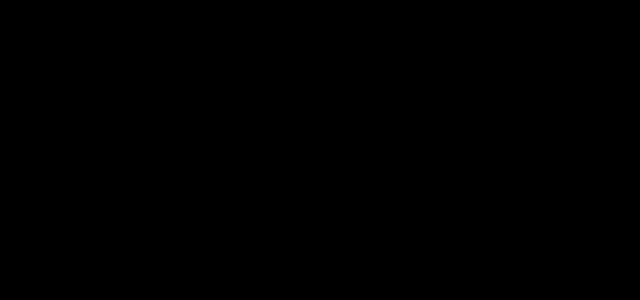
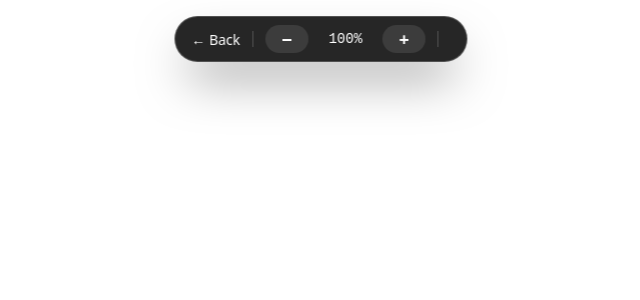
Before and after one commit to garyhogarth/zoner, a React (Vite) app: page /#/preview in a window 1280 px wide. Shown: the top 300 px of the page, without its empty margins (319-959 px from the left). Built offline with nearby package versions, Linux system fonts and the light colour scheme.

Commit message:
feat: remove logging, add toolbar auto-hide on blur

```diff
--- a/electron/main.ts
+++ b/electron/main.ts
@@ -30,12 +30,16 @@
 
 // IPC Handlers
 ipcMain.handle('get-sources', async () => {
-    const sources = await desktopCapturer.getSources({ types: ['screen'], thumbnailSize: { width: 300, height: 200 } })
+    const sources = await desktopCapturer.getSources({ types: ['screen', 'window'], thumbnailSize: { width: 300, height: 200 } })
     return sources.map(source => ({
         id: source.id,
         name: source.name,
         thumbnail: source.thumbnail.toDataURL()
     }))
+})
+
+ipcMain.on('log', (event, ...args) => {
+    console.log('[Renderer]', ...args)
 })
 
 
--- a/src/App.css
+++ b/src/App.css
@@ -1,3 +1,5 @@
+html,
+body,
 #root {
   width: 100%;
   height: 100%;
--- a/src/components/Preview.tsx
+++ b/src/components/Preview.tsx
@@ -1,10 +1,33 @@
-import { useEffect, useRef } from 'react'
+import { useEffect, useRef, useState } from 'react'
 import { useSearchParams, Link } from 'react-router-dom'
 
 export function Preview() {
   const [params] = useSearchParams()
   const sourceId = params.get('sourceId')
   const videoRef = useRef<HTMLVideoElement>(null)
+
+  // Panning state
+  const [pan, setPan] = useState({ x: 0, y: 0 })
+  const [scale, setScale] = useState(1)
+  const [isDragging, setIsDragging] = useState(false)
+  const [dragStart, setDragStart] = useState({ x: 0, y: 0 })
+
+  // Window focus state for toolbar visibility
+  const [isFocused, setIsFocused] = useState(true)
+
+  // Window focus detection
+  useEffect(() => {
+    const handleFocus = () => setIsFocused(true)
+    const handleBlur = () => setIsFocused(false)
+
+    window.addEventListener('focus', handleFocus)
+    window.addEventListener('blur', handleBlur)
+
+    return () => {
+      window.removeEventListener('focus', handleFocus)
+      window.removeEventListener('blur', handleBlur)
+    }
+  }, [])
 
   useEffect(() => {
     if (!sourceId) return
@@ -17,10 +40,6 @@
             mandatory: {
               chromeMediaSource: 'desktop',
               chromeMediaSourceId: sourceId,
-            //   minWidth: 1280,
-            //   maxWidth: 4000,
-            //   minHeight: 720,
-            //   maxHeight: 4000,
             }
           } as any
         })
@@ -29,6 +48,7 @@
           videoRef.current.srcObject = stream
           videoRef.current.onloadedmetadata = () => {
              videoRef.current?.play()
+             setPan({ x: 0, y: 0 })
           }
         }
       } catch (e) {
@@ -40,39 +60,169 @@
     startStream()
   }, [sourceId])
 
+  const handleMouseDown = (e: React.MouseEvent) => {
+    setIsDragging(true)
+    setDragStart({ x: e.clientX - pan.x, y: e.clientY - pan.y })
+  }
+
+  const handleMouseMove = (e: React.MouseEvent) => {
+    if (!isDragging) return
+    const newX = e.clientX - dragStart.x
+    const newY = e.clientY - dragStart.y
+    setPan({ x: newX, y: newY })
+  }
+
+  const handleMouseUp = () => {
+    setIsDragging(false)
+  }
+
+  const handleZoomIn = () => setScale(s => Math.min(s + 0.1, 5))
+  const handleZoomOut = () => setScale(s => Math.max(s - 0.1, 0.1))
+
   return (
-    <div className="relative w-screen h-screen bg-black overflow-hidden group">
-      {/* Overlay Header - fades out when not hovering possibly, or just stays */}
-      <div className="absolute top-0 left-0 right-0 p-4 z-20 flex justify-between items-start bg-gradient-to-b from-black/50 to-transparent pointer-events-none transition-opacity duration-300 opacity-0 group-hover:opacity-100">
-          <Link to="/" className="pointer-events-auto bg-black/50 hover:bg-black/70 text-white px-3 py-1 rounded backdrop-blur-sm transition-colors text-sm font-medium">
-            ← Back
-          </Link>
-          <div className="text-xs text-white/50 pointer-events-auto bg-black/30 px-2 py-0.5 rounded">{sourceId}</div>
-      </div>
-
-      {/* Video Container - Explicit Debugging Styles */}
+    <div
+      className="relative w-screen h-screen bg-black overflow-hidden"
+      style={{ position: 'fixed', inset: 0 }}
+    >
+      {/* Layer 1: Video (lowest) */}
+      <div
+        className="absolute inset-0 cursor-grab active:cursor-grabbing"
+        onMouseDown={handleMouseDown}
+        onMouseMove={handleMouseMove}
+        onMouseUp={handleMouseUp}
+        onMouseLeave={handleMouseUp}
+        style={{ zIndex: 1 }}
+      >
         <div
           style={{
-            position: 'fixed',
-            top: 0,
-            left: 0,
-            width: '100vw',
-            height: '100vh',
-            display: 'flex',
-            alignItems: 'center',
-            justifyContent: 'center',
-            zIndex: 0,
-            backgroundColor: 'black'
+            transform: `translate(${pan.x}px, ${pan.y}px) scale(${scale})`,
+            transformOrigin: 'top left',
+            width: 'fit-content',
+            height: 'fit-content',
+            willChange: 'transform',
           }}
+          className="transition-transform duration-75 ease-out"
         >
           <video
             ref={videoRef}
             style={{
-               width: '100%',
-               height: '100%',
-               objectFit: 'contain'
+              display: 'block',
+              maxWidth: 'none',
+              maxHeight: 'none',
             }}
+            draggable={false}
           />
+        </div>
+      </div>
+
+      {/* Layer 2: Region Box Overlay */}
+      <div
+        className="absolute inset-0 pointer-events-none flex items-center justify-center"
+        style={{ zIndex: 10 }}
+      >
+        <div className="w-[100px] h-[100px] border-2 border-dotted border-white/80 shadow-sm relative">
+          <div className="absolute top-1/2 left-1/2 w-2 h-2 bg-red-500/50 rounded-full transform -translate-x-1/2 -translate-y-1/2"></div>
+        </div>
+      </div>
+
+      {/* Layer 3: Floating Control Bar - Fades on blur */}
+      <div
+        style={{
+          position: 'fixed',
+          top: '16px',
+          left: '50%',
+          transform: 'translateX(-50%)',
+          zIndex: 2147483647,
+          pointerEvents: isFocused ? 'auto' : 'none',
+          opacity: isFocused ? 1 : 0,
+          transition: 'opacity 0.3s ease-in-out',
+        }}
+      >
+        <div
+          style={{
+            display: 'flex',
+            alignItems: 'center',
+            gap: '12px',
+            backgroundColor: 'rgba(0, 0, 0, 0.85)',
+            backdropFilter: 'blur(12px)',
+            borderRadius: '9999px',
+            padding: '8px 16px',
+            border: '1px solid rgba(255, 255, 255, 0.2)',
+            boxShadow: '0 25px 50px -12px rgba(0, 0, 0, 0.5)',
+          }}
+        >
+          <Link
+            to="/"
+            style={{
+              color: 'white',
+              fontWeight: 500,
+              fontSize: '14px',
+              textDecoration: 'none',
+              display: 'flex',
+              alignItems: 'center',
+              gap: '4px',
+            }}
+            onMouseDown={(e) => e.stopPropagation()}
+          >
+            ← Back
+          </Link>
+
+          <div style={{ width: '1px', height: '16px', backgroundColor: 'rgba(255,255,255,0.2)' }} />
+
+          <button
+            onClick={handleZoomOut}
+            onMouseDown={(e) => e.stopPropagation()}
+            style={{
+              color: 'white',
+              width: '28px',
+              height: '28px',
+              display: 'flex',
+              alignItems: 'center',
+              justifyContent: 'center',
+              borderRadius: '9999px',
+              border: 'none',
+              background: 'rgba(255,255,255,0.1)',
+              cursor: 'pointer',
+              fontSize: '18px',
+              fontWeight: 'bold',
+            }}
+            title="Zoom Out"
+          >
+            −
+          </button>
+
+          <div style={{ color: 'white', fontSize: '14px', minWidth: '50px', textAlign: 'center', fontFamily: 'monospace' }}>
+            {Math.round(scale * 100)}%
+          </div>
+
+          <button
+            onClick={handleZoomIn}
+            onMouseDown={(e) => e.stopPropagation()}
+            style={{
+              color: 'white',
+              width: '28px',
+              height: '28px',
+              display: 'flex',
+              alignItems: 'center',
+              justifyContent: 'center',
+              borderRadius: '9999px',
+              border: 'none',
+              background: 'rgba(255,255,255,0.1)',
+              cursor: 'pointer',
+              fontSize: '18px',
+              fontWeight: 'bold',
+            }}
+            title="Zoom In"
+          >
+            +
+          </button>
+
+          <div style={{ width: '1px', height: '16px', backgroundColor: 'rgba(255,255,255,0.2)' }} />
+
+          <div style={{ color: 'rgba(255,255,255,0.6)', fontSize: '12px', maxWidth: '120px', overflow: 'hidden', textOverflow: 'ellipsis', whiteSpace: 'nowrap' }} title={sourceId || ''}>
+            {sourceId}
+          </div>
+        </div>
       </div>
     </div>
   )
```
Also changed, not shown: dist-electron/main.js (+12 -3 lines), public/tray.png (added). Lines whose indentation alone changed are shown as unchanged.
